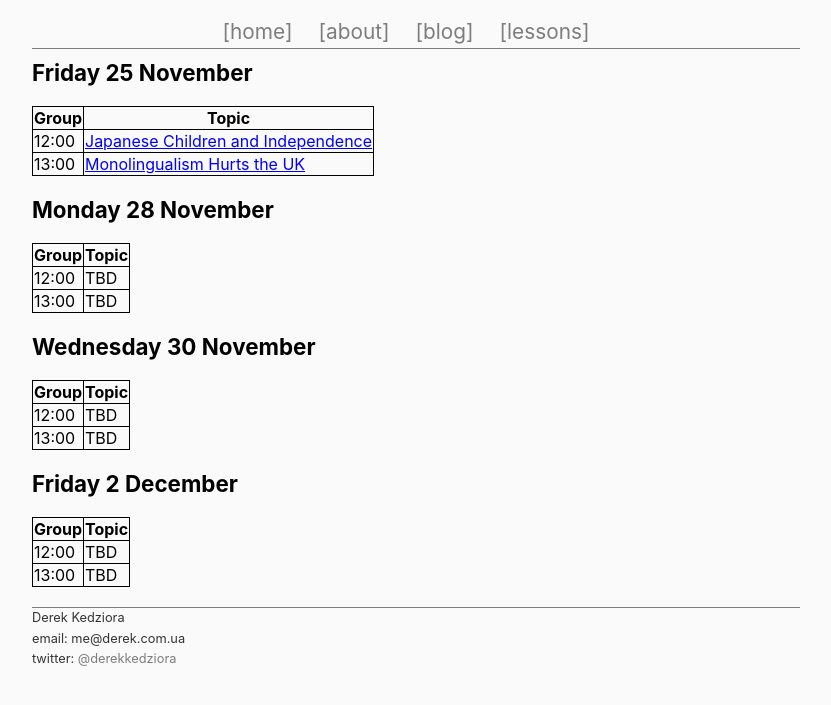
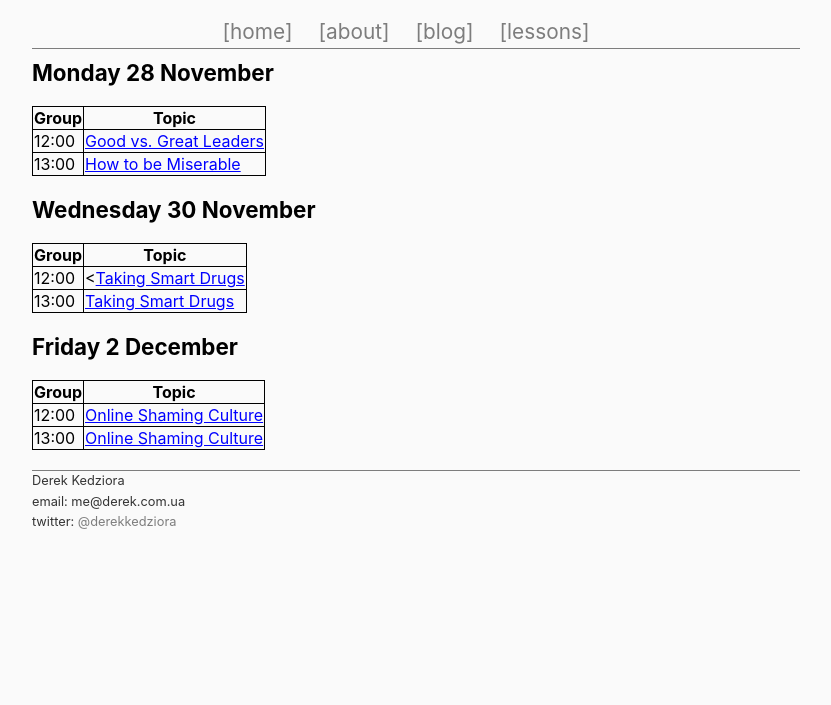
Before and after one commit to ZeroDeth/derekkedziora.github.io, a Jekyll site: the page built from files/schedules/eteam-schedule.html, in a window 1280 px wide. Shown: the top 705 px of the page, without its empty margins (224-1055 px from the left). Built offline with Jekyll 4.4.1, drawn with Linux system fonts in a browser that asks for light colours.

Commit message:
schedule updated

```diff
--- a/files/schedules/eteam-schedule.html
+++ b/files/schedules/eteam-schedule.html
@@ -1,24 +1,8 @@
 ---
 layout: default
+title: "English Schedule"
 permalink: "/schedule/eteam"
 ---
-<h3>Friday 25 November</h3>
-
-<table>
-  <tr>
-    <th>Group</th>
-    <th>Topic</th>
-  </tr>
-  <tr>
-    <td>12:00</td>
-    <td><a href="http://derek.com.ua/lessons/japan-child-independence" target="_blank">Japanese Children and Independence </a></td>
-  </tr>
-  <tr>
-    <td>13:00</td>
-    <td><a href="http://derek.com.ua/lessons/uk-lang-lack" target="_blank">Monolingualism Hurts the UK </a></td>
-  </tr>
-</table>
-
 <h3>Monday 28 November</h3>
 <table>
   <tr>
@@ -27,11 +11,11 @@ permalink: "/schedule/eteam"
   </tr>
   <tr>
     <td>12:00</td>
-    <td>TBD</td>
+    <td><a href="http://derek.com.ua/lessons/good-vs-great-leaders" target="_blank">Good vs. Great Leaders</a></td>
   </tr>
   <tr>
     <td>13:00</td>
-    <td>TBD</td>
+    <td><a href="http://derek.com.ua/lessons/guide-to-being-miserable" target="_blank">How to be Miserable</a></td>
   </tr>
 </table>
 
@@ -43,11 +27,11 @@ permalink: "/schedule/eteam"
   </tr>
   <tr>
     <td>12:00</td>
-    <td>TBD</td>
+    <td><<a href="http://derek.com.ua/lessons/mental-performance-drugs" target="_blank">Taking Smart Drugs</a></td>
   </tr>
   <tr>
     <td>13:00</td>
-    <td>TBD</td>
+    <td><a href="http://derek.com.ua/lessons/mental-performance-drugs" target="_blank">Taking Smart Drugs</a></td>
   </tr>
 </table>
 
@@ -59,10 +43,10 @@ permalink: "/schedule/eteam"
   </tr>
   <tr>
     <td>12:00</td>
-    <td>TBD</td>
+    <td><a href="http://derek.com.ua/lessons/one-tweet-shaming" target="_blank">Online Shaming Culture</a></td>
   </tr>
   <tr>
     <td>13:00</td>
-    <td>TBD</td>
+    <td><a href="http://derek.com.ua/lessons/one-tweet-shaming" target="_blank">Online Shaming Culture</a></td>
   </tr>
 </table>
```
